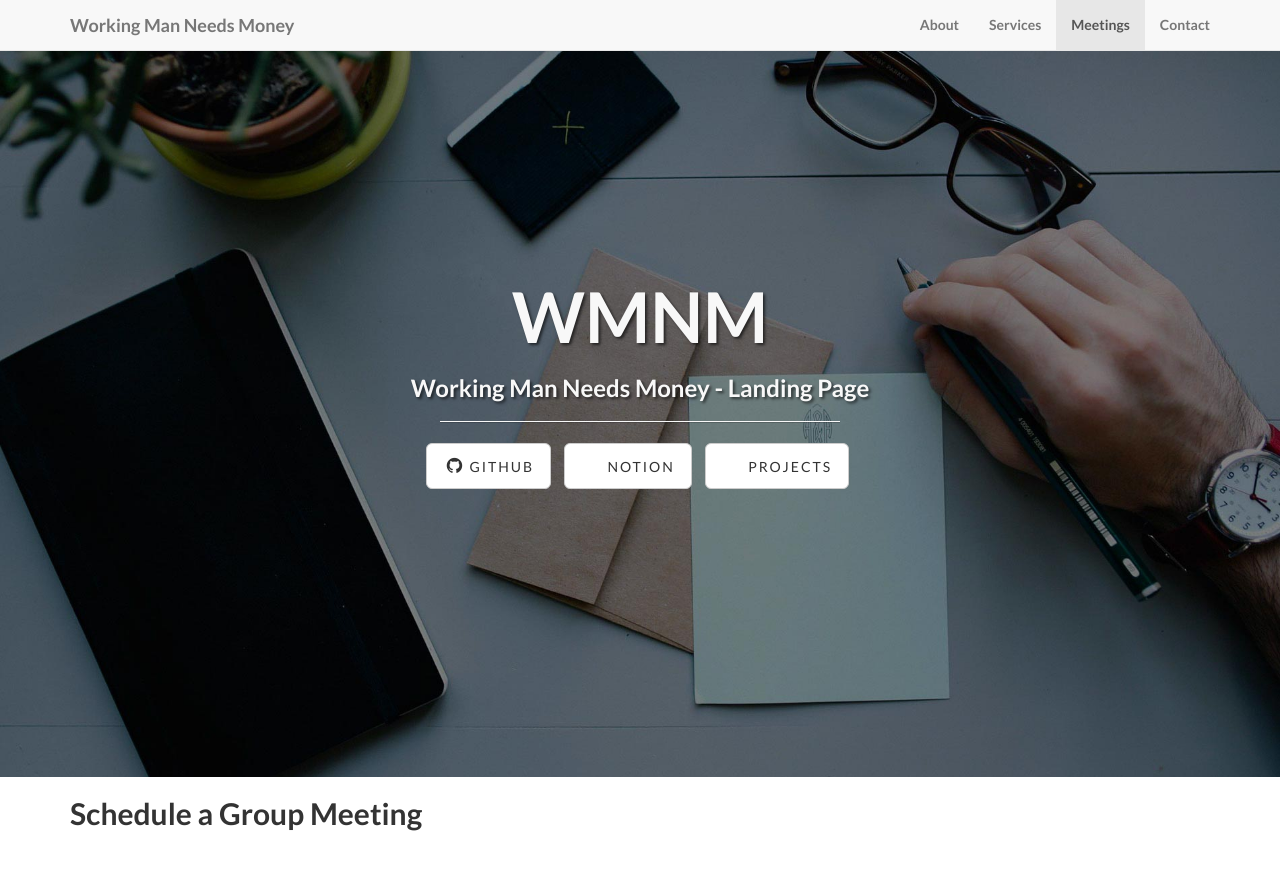
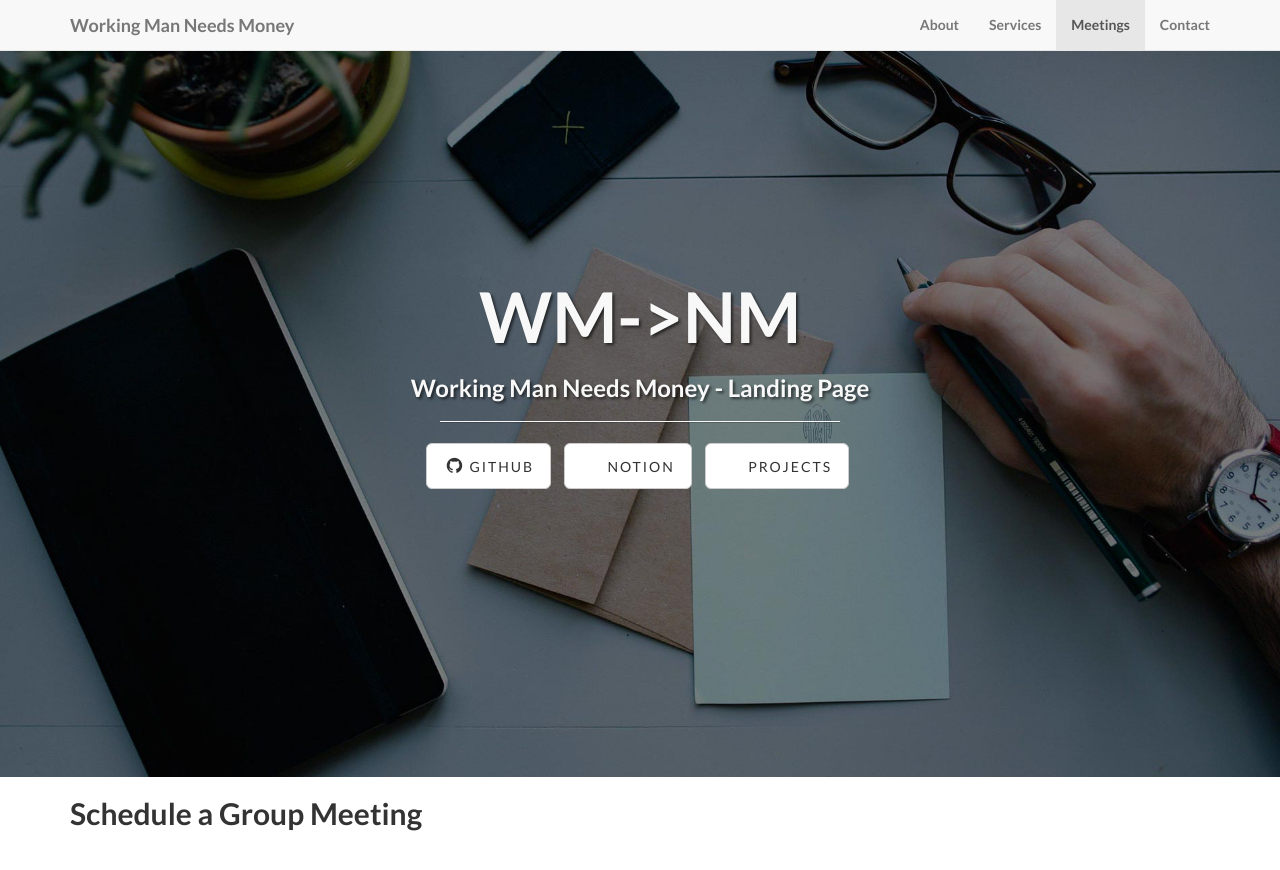
Before and after one commit to Working-Man-Needs-Money/WMNM, a Jekyll site: the page built from index.html, in a window 1280 px wide and 900 px high. Shown: the top 870 px of the window. Built offline with Jekyll 4.4.1, drawn with Linux system fonts in a browser that asks for light colours; nearby versions of some CDN libraries; library files that are not in the unit come from our copies.

Commit message:
Update index.html

```diff
--- a/index.html
+++ b/index.html
@@ -1,5 +1,5 @@
 ---
 layout: default
-title: WMNM
+title: WM->NM
 subTitle: Working Man Needs Money - Landing Page
 ---
```
